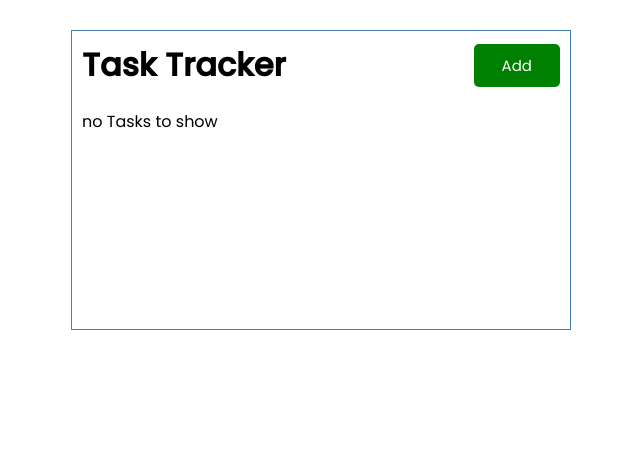
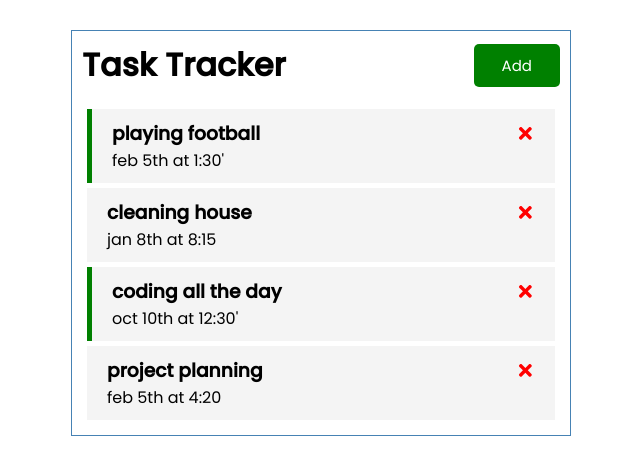
Before and after one commit to ahmedabukar01/React-Task-tracker-crash-course-, a React (Create React App) app: page / in a window 1280 px wide. Shown: the top 474 px of the page, without its empty margins (319-959 px from the left). Built offline with nearby package versions, Linux system fonts and the light colour scheme; data requests are answered from the project's data file.

Commit message:
initial commit

```diff
--- a/package.json
+++ b/package.json
@@ -17,8 +17,7 @@
     "start": "react-scripts start",
     "build": "react-scripts build",
     "test": "react-scripts test",
-    "eject": "react-scripts eject",
-    "server": "json-server --watch db.json --port 5000"
+    "eject": "react-scripts eject"
   },
   "eslintConfig": {
     "extends": [
--- a/src/App.js
+++ b/src/App.js
@@ -2,13 +2,27 @@
 import Header from './components/Header'
 import Tasks from './components/Tasks'
 import {useState} from 'react'
+import {useEffect} from 'react'
 import AddTask from './components/AddTask'
 
 function App() {
   const [showAddTask, setShowAddTask] = useState(false)
-  const [tasks,setTasks] = useState([
+  const [tasks,setTasks] = useState([])
 
-])
+  useEffect(()=>{
+    const gettingSomething = async ()=>{
+      const getTasks = await fetchTasks();
+      setTasks(getTasks)
+    }
+
+    gettingSomething();
+  },[])
+  // fetch tasks from server
+  const fetchTasks = async() =>{
+    const res = await fetch('http://localhost:8000/tasks');
+    const data = await res.json()
+    return data
+  }
 
 // delete task
 const deleteTask = (id)=>{
```
